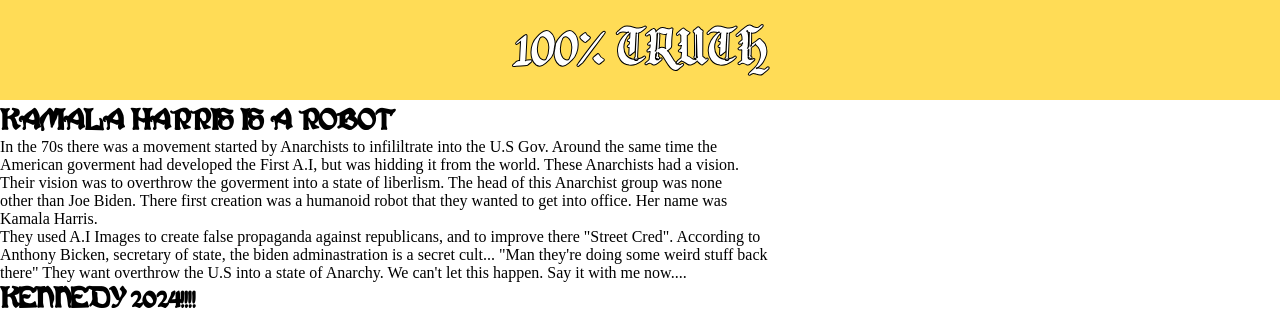
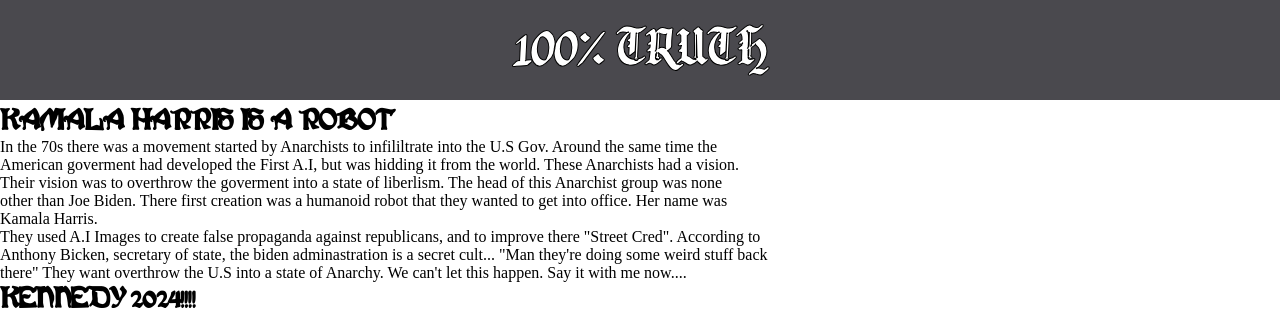
Before and after one commit to Flumonious9/Test, a plain HTML site: page index.html in a window 1280 px wide. Shown: the top 310 px of the page. Drawn offline with Linux system fonts and the light colour scheme.

Commit message:
Update index.html

```diff
--- a/index.html
+++ b/index.html
@@ -9,7 +9,7 @@
 <link rel="stylesheet" href="main.css">
 <body>
     <div class="Image">
-        <img src="Yellow.png" height="100" alt="">
+        <img src="GREY.png" height="100" alt="">
         <div class="text">
             <h1>100% TRUTH</h1>
         </div>
```
